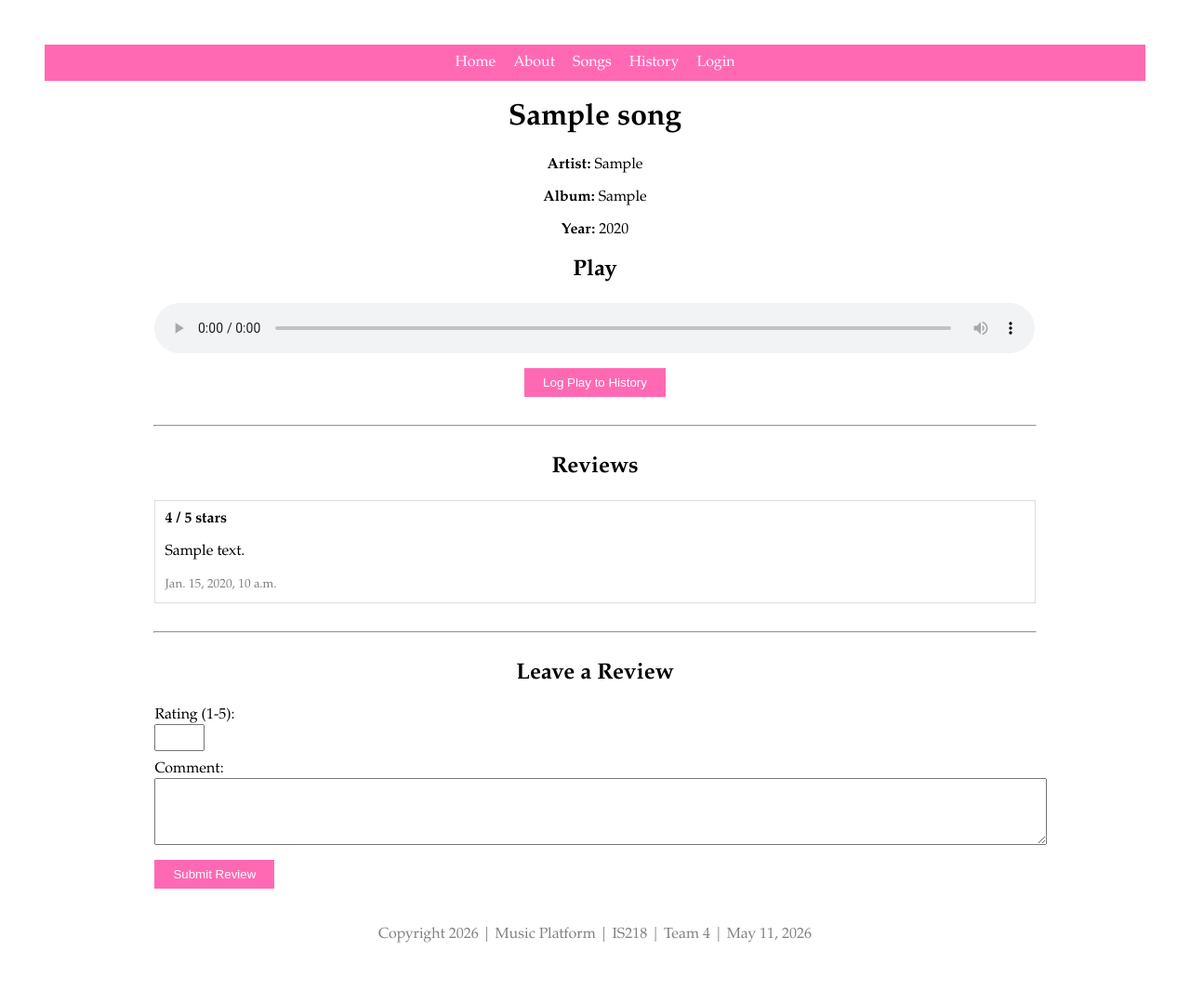
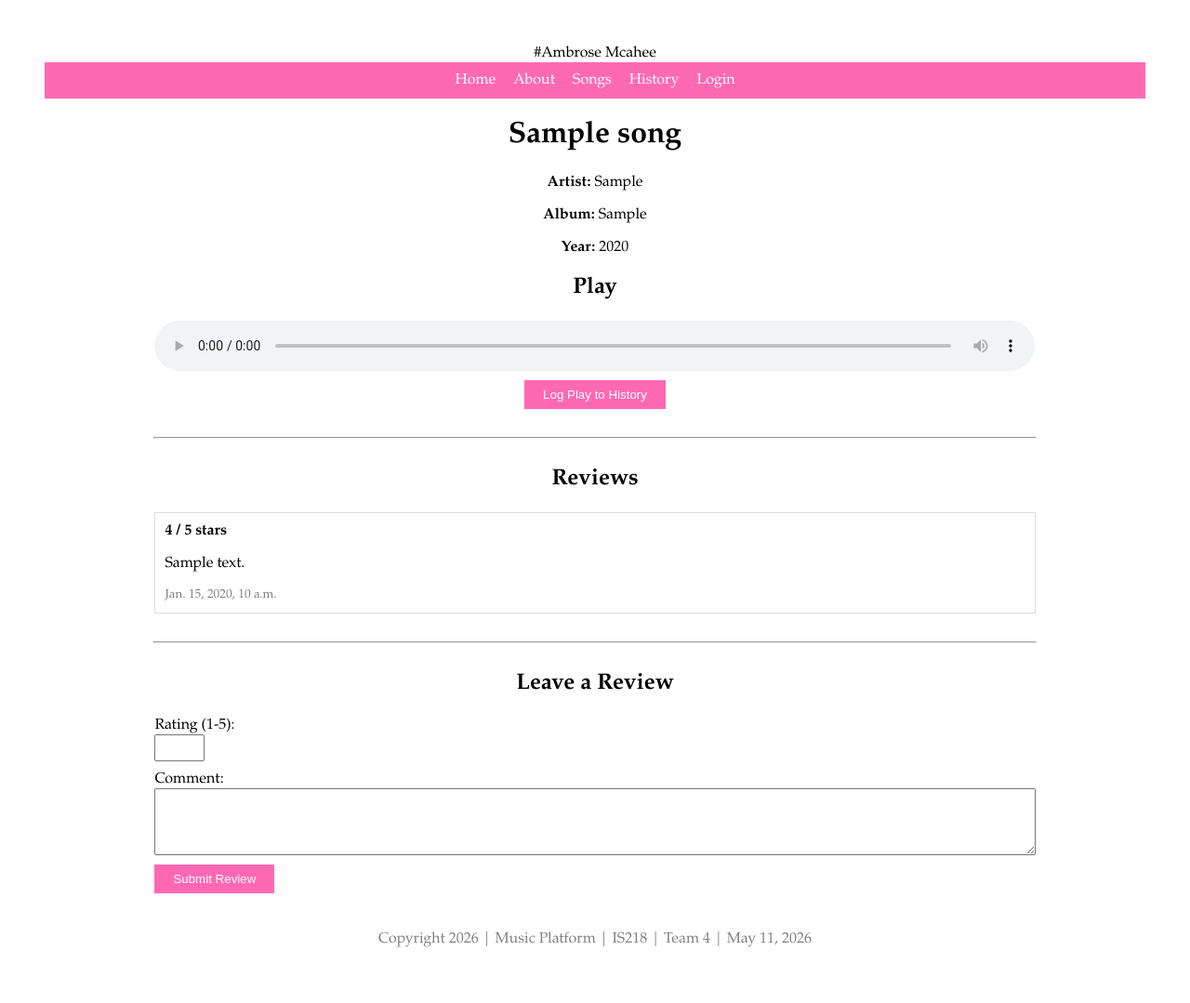
Before and after one commit to zgnhauc/musicapp, a Django app: page /songs/1/ in a window 1280 px wide. Shown: the whole page at 93% size. After the commit the page ends 1019 px from the top, so only its background shows below. Run offline with Django 5.2, Linux system fonts and the light colour scheme; tables that the repository leaves empty hold one stand-in row (values such as "Sample post").

Commit message:
Add author name to song_detail.html

```diff
--- a/music/templates/music/song_detail.html
+++ b/music/templates/music/song_detail.html
@@ -1,3 +1,4 @@
+#Ambrose Mcahee
 {% extends "musicplatform/layout.html" %}
 
 {% block title %}{{ song.title }}{% endblock %}
```
